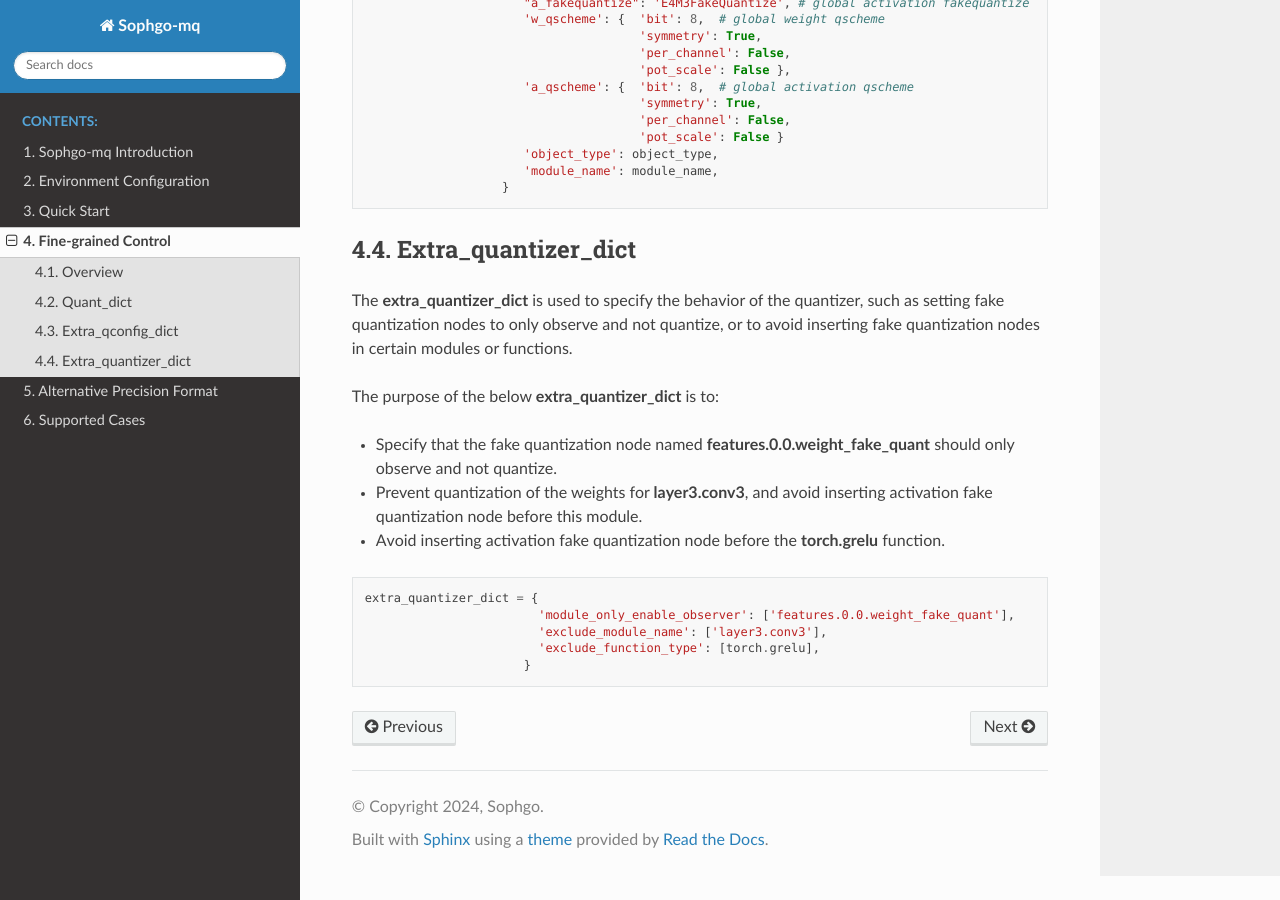
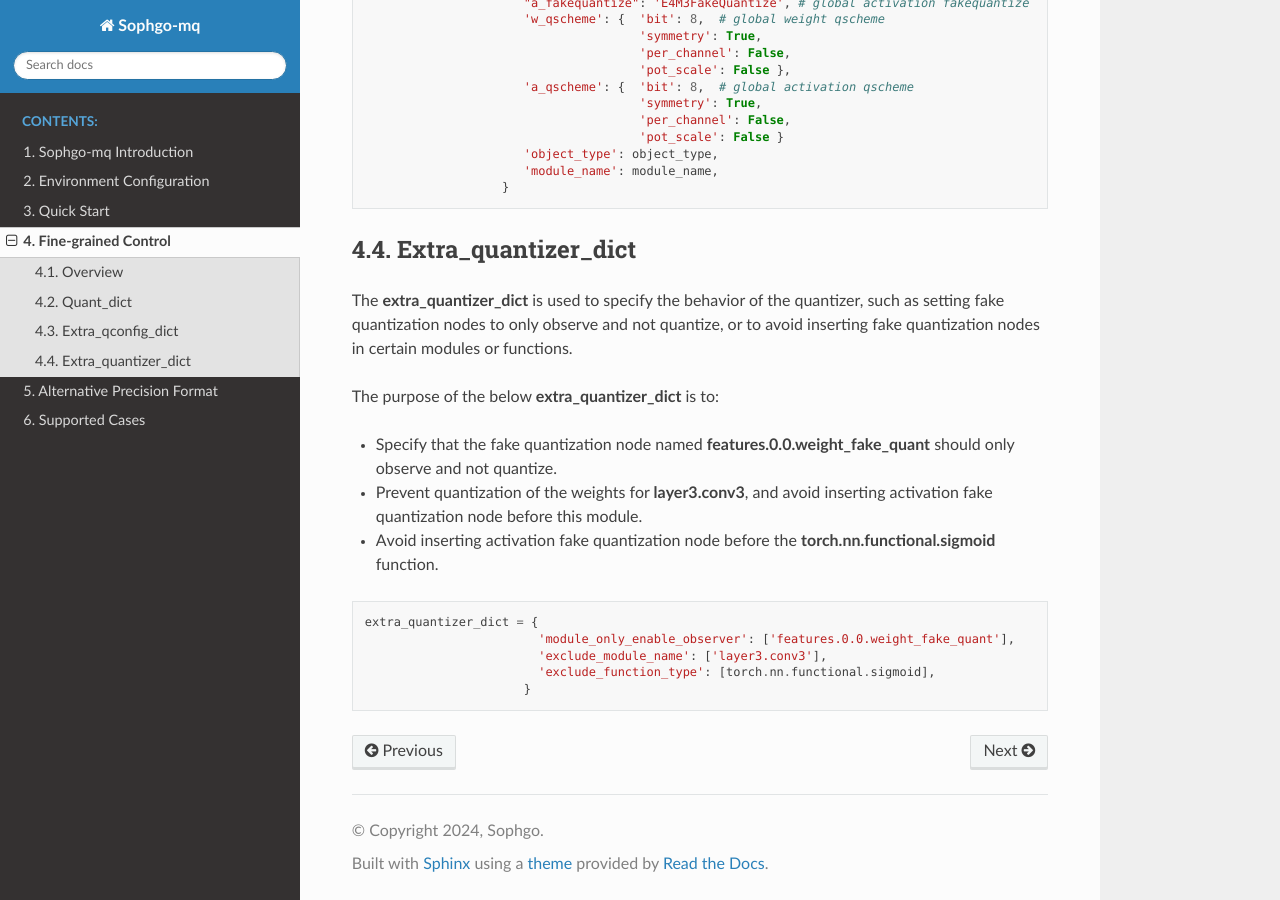
Before and after one commit to ModelTC/MQBench, a Sphinx documentation site: the page built from docs/source/03_fine_grained_control.rst, in a window 1280 px wide and 900 px high, scrolled down 2111 px. Built offline with Sphinx 7.4.7 and the Read the Docs theme 2.0.0, drawn with Linux system fonts in a browser that asks for light colours.

Commit message:
Patch for documentation

```diff
--- a/docs/source/02_quickstart.rst
+++ b/docs/source/02_quickstart.rst
@@ -50,9 +50,9 @@ Define your dataloader and perform forward propagation.
 ---------------------------------------------------------------------------------------------
 
 The function **enable_calibration** serves to enable observer for gathering statistical distribution data of weights or activations,
-and subsequently compute the quantization information.
+and subsequently computes the quantization information.
 
-The function **enable_quantization** disable observer and enables quantize.
+The function **enable_quantization** disables observer and enables quantize.
 When a model performs forward inference, the model's weights and activations will be quantized.
 
 In the following code, we first use the function **enable_calibration** to enable observer,
--- a/docs/source/03_fine_grained_control.rst
+++ b/docs/source/03_fine_grained_control.rst
@@ -132,12 +132,12 @@ The purpose of the below **extra_quantizer_dict** is to:
 
 - Specify that the fake quantization node named **features.0.0.weight_fake_quant** should only observe and not quantize.
 - Prevent quantization of the weights for **layer3.conv3**, and avoid inserting activation fake quantization node before this module.
-- Avoid inserting activation fake quantization node before the **torch.grelu** function.
+- Avoid inserting activation fake quantization node before the **torch.nn.functional.sigmoid** function.
 
 .. code-block:: python
 
   extra_quantizer_dict = {
                           'module_only_enable_observer': ['features.0.0.weight_fake_quant'],
                           'exclude_module_name': ['layer3.conv3'],
-                          'exclude_function_type': [torch.grelu],
+                          'exclude_function_type': [torch.nn.functional.sigmoid],
                         }
```
